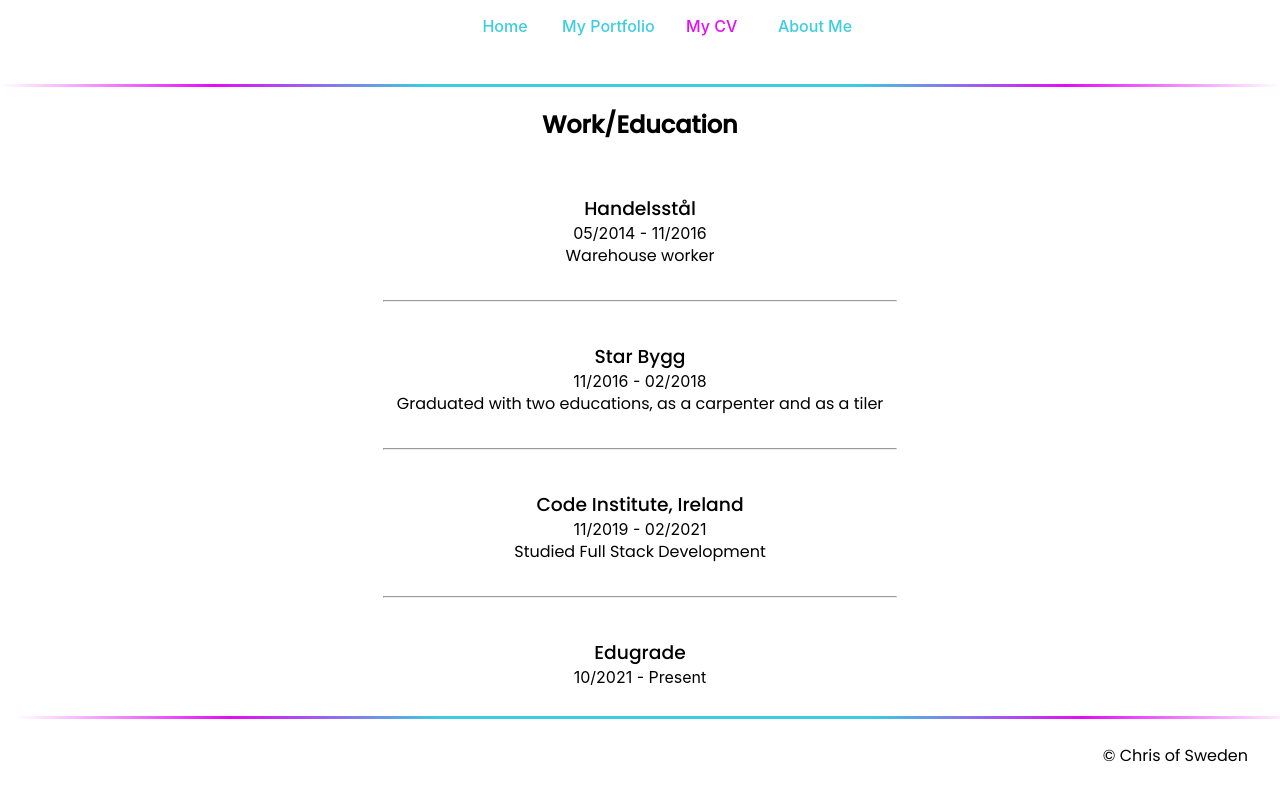
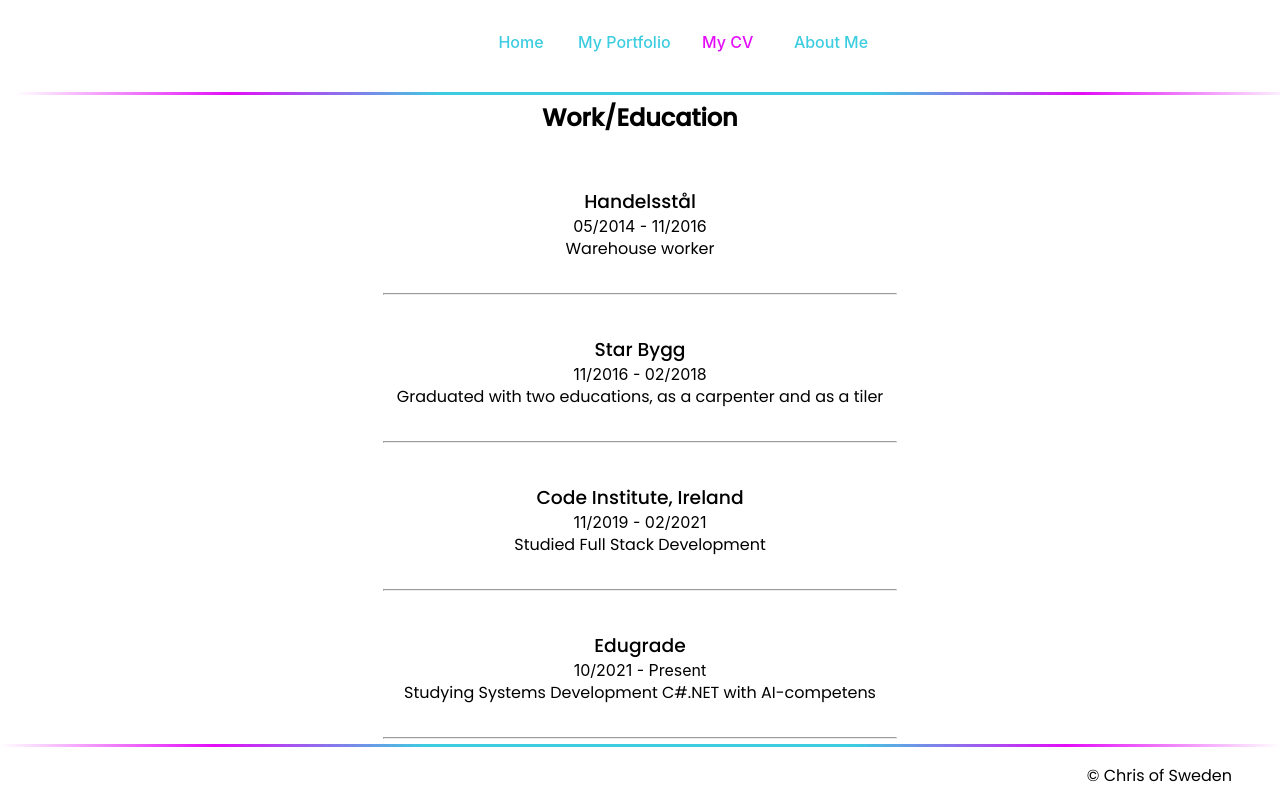
Before and after one commit to Chris8one/labb2-cv-sida, a React (Create React App) app: page /cv in a window 1280 px wide. Built offline with nearby package versions, Linux system fonts and the light colour scheme.

Commit message:
Pushing code for other laptop

```diff
--- a/src/About.js
+++ b/src/About.js
@@ -3,7 +3,7 @@
 function About() {
   return (
     <>
-      <main>
+      <main class="about-container">
         <h2>About Me</h2>
         <p>My name is Chris Granbäck, born and raised in Sundsvall, Sweden.</p>
       </main>
--- a/src/CV.js
+++ b/src/CV.js
@@ -4,7 +4,7 @@
 function CV() {
   return (
     <>
-      <main>
+      <main class="cv-container">
         <h2>Work/Education</h2>
         {Data.map((post) => {
           return (
--- a/src/Header.js
+++ b/src/Header.js
@@ -2,7 +2,7 @@
 
 function Header() {
   return (
-    <div>
+    <div class="nav-container">
       <header>
         <nav>
           <ul>
--- a/src/Portfolio.js
+++ b/src/Portfolio.js
@@ -3,7 +3,7 @@
 
 function Portfolio() {
   return (
-    <div>
+    <div class="portfolio-container">
       <h2>My Github Repos</h2>
       <GitInfo />
     </div>
--- a/src/Style.css
+++ b/src/Style.css
@@ -29,7 +29,9 @@
   color: #61dafb;
 }
 
-h2, h3, p {
+h2,
+h3,
+p {
   font-family: Poppins;
 }
 
@@ -56,6 +58,15 @@
   font-weight: 500;
 }
 
+.nav-container {
+  position: fixed;
+  width: 100%;
+  height: 60px;
+  top: 0;
+  padding: 1rem;
+  background-color: #fff;
+}
+
 .nav-attr {
   display: flex;
   flex-direction: row;
@@ -65,8 +76,9 @@
 
 .hr-grad {
   border: 0;
+  margin: 0;
   height: 3px;
-  background-image: linear-gradient(to right, rgba(110, 110, 110, 0), #e40cf8, #3ccde0, #3ccde0, #3ccde0, #e40cf8, rgba(110, 110, 110, 0));
+  background-image: linear-gradient(to right, rgba(110, 110, 110, 0), rgb(228, 12, 248), rgb(60, 205, 224), rgb(60, 205, 224), rgb(60, 205, 224), rgb(228, 12, 248), rgba(110, 110, 110, 0));
 }
 
 .hr-grad-post {
@@ -92,12 +104,13 @@
   margin-top: 2rem;
   font-weight: 500;
 }
-.post-div h4, .post-div p {
+.post-div h4,
+.post-div p {
   font-weight: 400;
 }
 
 .button {
-  background-image: linear-gradient(to right, #e40cf8, #3ccde0);
+  background-image: linear-gradient(to right, rgb(228, 12, 248), rgb(60, 205, 224));
   border: 1px;
   border-radius: 5px;
   height: 1.6rem;
@@ -111,8 +124,21 @@
   margin: 0.1rem;
 }
 
+.portfolio-container {
+  padding-top: 80px;
+}
+
+.about-container {
+  padding-top: 80px;
+}
+
+.cv-container {
+  padding-top: 80px;
+}
+
 .repos-container {
   margin: 0 auto;
+  padding-bottom: 80px;
   width: 60%;
   display: grid;
   grid-template-columns: 1fr 1fr;
@@ -135,6 +161,7 @@
 .logo-div {
   height: 100%;
   width: 100%;
+  padding-top: 80px;
   align-items: center;
 }
 .logo-div .logo {
@@ -148,10 +175,11 @@
 
 .footer {
   position: fixed;
+  width: 100%;
+  height: 40px;
   bottom: 0;
-  padding: 1rem;
+  padding-bottom: 1rem;
   background-color: #fff;
-  width: 100%;
   font-size: 1rem;
 }
 .footer p {
--- a/src/Style.scss
+++ b/src/Style.scss
@@ -30,13 +30,16 @@
   color: #61dafb;
 }
 
-h2, h3, p {
+h2,
+h3,
+p {
   font-family: Poppins;
 }
 
 ul {
   margin-bottom: 0;
   padding-bottom: 0;
+
   li {
     list-style-type: none;
     text-decoration: none;
@@ -44,6 +47,7 @@
     width: calc(100% / 12);
     height: 60px;
     text-align: center;
+
     a {
       text-decoration: none;
       font-weight: 500;
@@ -57,6 +61,15 @@
   font-weight: 500;
 }
 
+.nav-container {
+  position: fixed;
+  width: 100%;
+  height: 60px;
+  top: 0;
+  padding: 1rem;
+  background-color: #fff;
+}
+
 .nav-attr {
   display: flex;
   flex-direction: row;
@@ -66,9 +79,9 @@
 
 .hr-grad {
   border: 0;
+  margin: 0;
   height: 3px;
-  background-image: linear-gradient(
-    to right,
+  background-image: linear-gradient(to right,
       /* rgba(110, 110, 110, 0),
     rgb(60, 205, 224), */
       rgba(110, 110, 110, 0),
@@ -77,8 +90,7 @@
       rgb(60, 205, 224),
       rgb(60, 205, 224),
       rgb(228, 12, 248),
-    rgba(110, 110, 110, 0)
-  );
+      rgba(110, 110, 110, 0));
 }
 
 .hr-grad-post {
@@ -104,16 +116,20 @@
 
 .post-div {
   display: grid;
+
   h3,
   h4,
   p {
     margin: 0;
   }
+
   h3 {
     margin-top: 2rem;
     font-weight: 500;
   }
-  h4, p {
+
+  h4,
+  p {
     font-weight: 400;
   }
 
@@ -121,15 +137,14 @@
 
 .button {
   // background-color: #3ccde0;
-  background-image: linear-gradient(
-    to right,
-    rgb(228,12,248),
-    rgb(60, 205, 224)
-  );
+  background-image: linear-gradient(to right,
+      rgb(228, 12, 248),
+      rgb(60, 205, 224));
   border: 1px;
   border-radius: 5px;
   height: 1.6rem;
   margin: .2rem;
+
   a {
     text-decoration: none;
     font-family: Poppins;
@@ -139,8 +154,21 @@
   }
 }
 
+.portfolio-container {
+  padding-top: 80px;
+}
+
+.about-container {
+  padding-top: 80px;
+}
+
+.cv-container {
+  padding-top: 80px;
+}
+
 .repos-container {
   margin: 0 auto;
+  padding-bottom: 80px;
   width: 60%;
   display: grid;
   grid-template-columns: 1fr 1fr;
@@ -155,6 +183,7 @@
     margin-top: 2rem;
     margin-bottom: 0;
   }
+
   p {
     font-family: Poppins;
     font-weight: 400;
@@ -165,13 +194,16 @@
 .logo-div {
   height: 100%;
   width: 100%;
+  padding-top: 80px;
   align-items: center;
+
   // display: inline-block;
   // border-radius: 5%;
   // margin-top: 10rem;
   .logo {
     width: 20rem;
   }
+
   .swd {
     font-weight: 300;
     font-size: 4rem;
@@ -181,11 +213,13 @@
 
 .footer {
   position: fixed;
+  width: 100%;
+  height: 40px;
   bottom: 0;
-  padding: 1rem;
+  padding-bottom: 1rem;
   background-color: #fff;
-  width: 100%;
   font-size: 1rem;
+
   p {
     float: right;
     margin-right: 3rem;
```
Also changed, not shown: 1 other file (tests, documents, lock files or other folders). Lines whose indentation alone changed are shown as unchanged.
